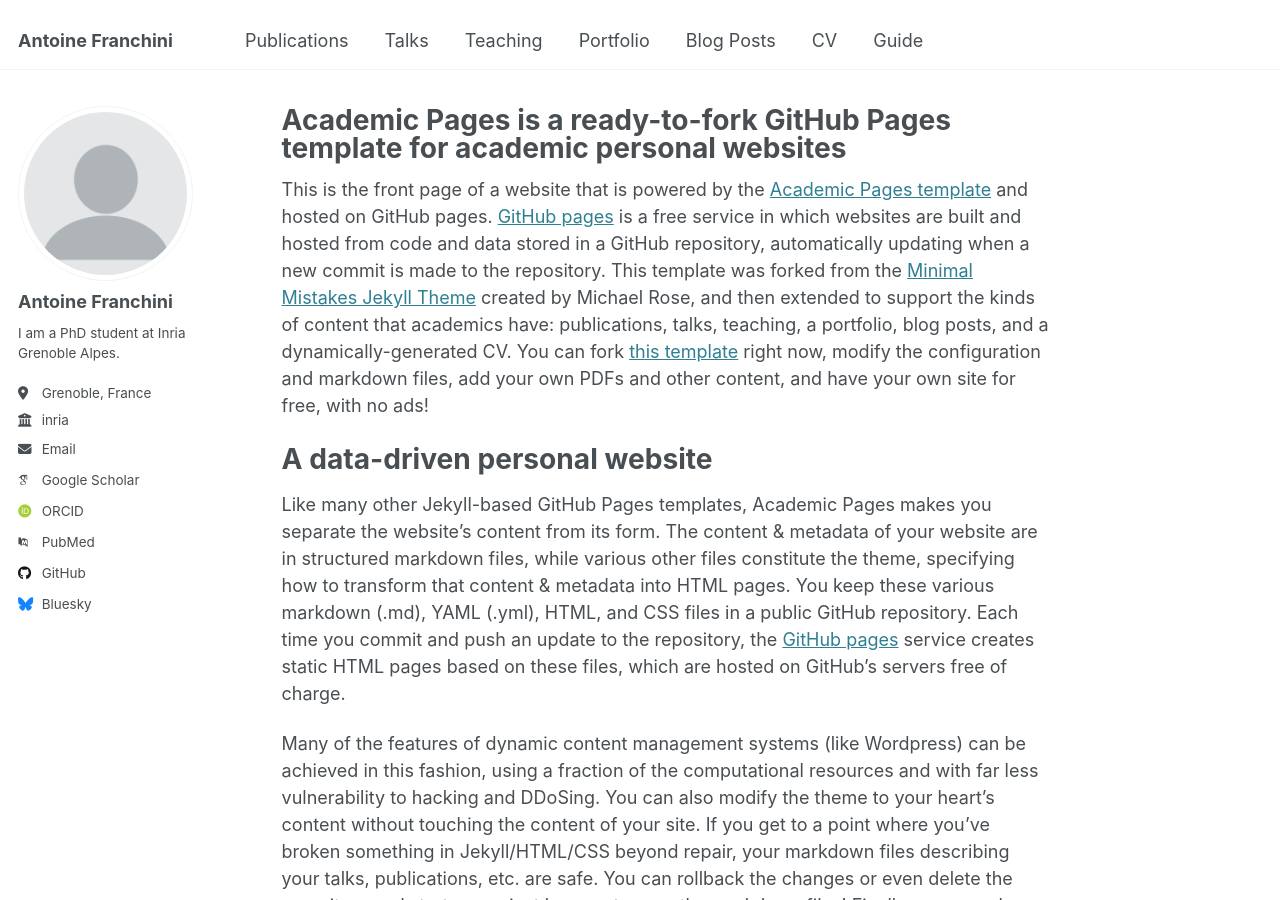
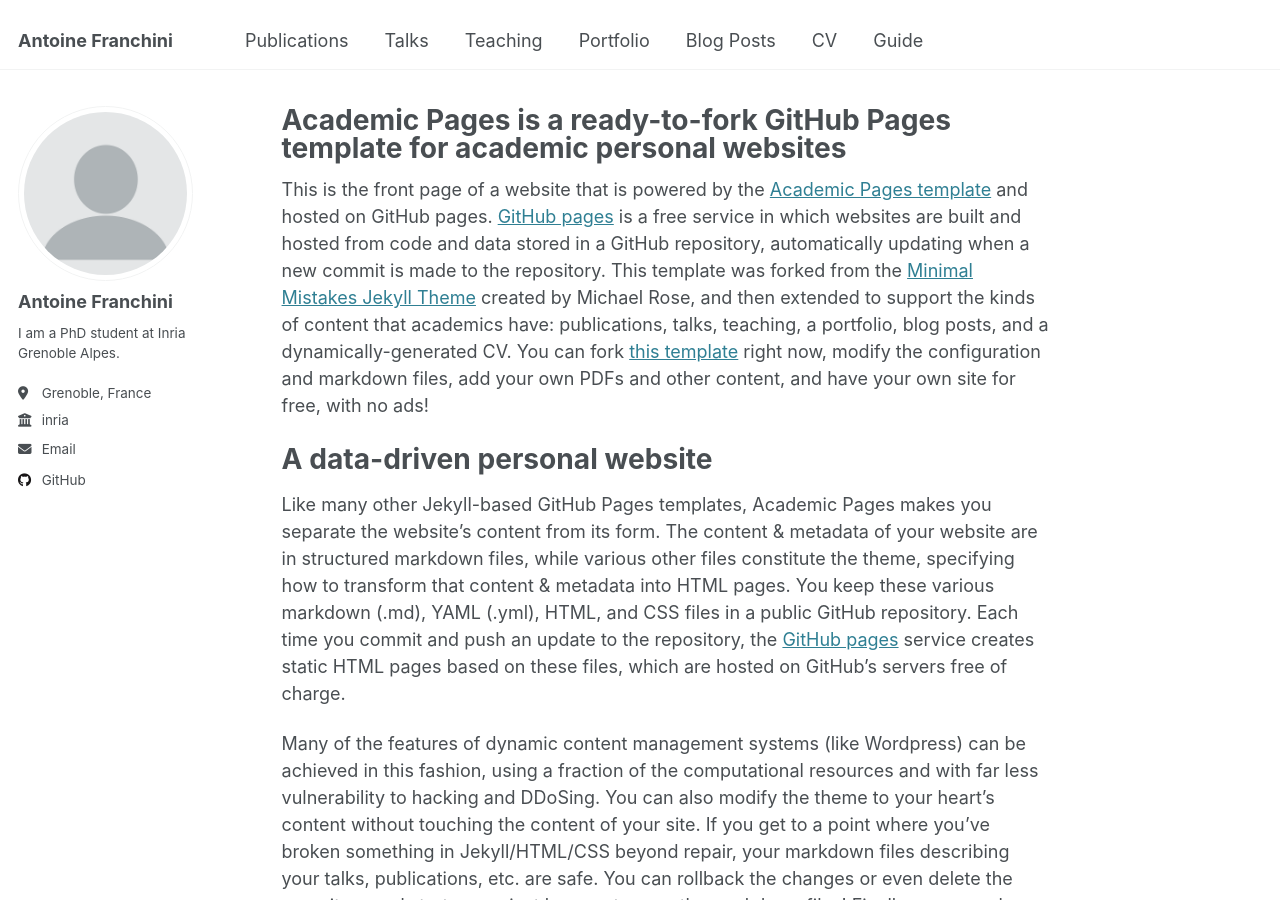
Before and after one commit to antoineinria/antoineinria.github.io, a Jekyll site: the page built from _pages/about.md, in a window 1280 px wide and 900 px high. Built offline with Jekyll 4.4.1, drawn with Linux system fonts in a browser that asks for light colours; some web fonts are replaced.

Commit message:
Update _config.yml

```diff
--- a/_config.yml
+++ b/_config.yml
@@ -33,11 +33,11 @@ author:
 
   # Academic websites
   arxiv            : # URL - Update with the correct link to your profile
-  googlescholar    : "https://scholar.google.com/citations?user=PS_CX0AAAAAJ"
+  googlescholar    : # "https://scholar.google.com/citations?user=PS_CX0AAAAAJ"
   impactstory      : # URL
-  orcid            : "http://orcid.org/yourorcidurl"
+  orcid            : #"http://orcid.org/yourorcidurl"
   semantic         : # URL
-  pubmed           : "https://www.ncbi.nlm.nih.gov/pubmed/?term=john+snow"
+  pubmed           : #"https://www.ncbi.nlm.nih.gov/pubmed/?term=john+snow"
   researchgate     : # URL
   scopus           : # URL
 
@@ -45,12 +45,12 @@ author:
   bitbucket        : # Username - Update with your username on the site
   codepen          : # Username
   dribbble         : # Username
-  github           : "academicpages"
+  github           : "antoineinria"
   kaggle           : # Username
   stackoverflow    : # User number or user number and name (i.e., use "1" or "1/jeff-atwood")
 
   # Social media
-  bluesky          : "bsky.app" # Replace this with you Bluesky username
+  bluesky          : #"bsky.app" # Replace this with you Bluesky username
   facebook         : # Username
   flickr           : # Username
   foursquare       : # Username
```
